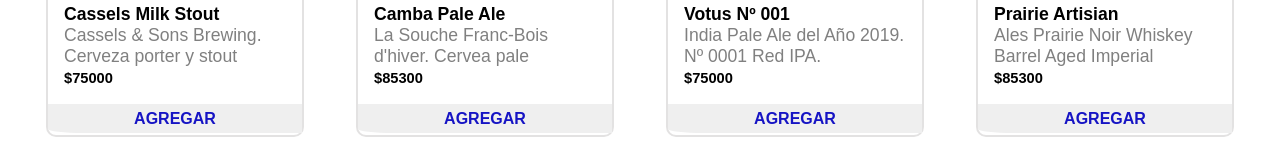
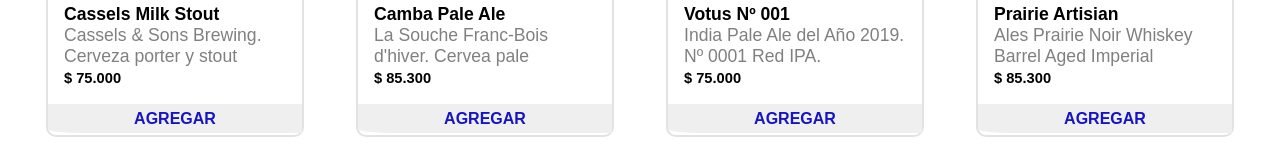
Before and after one commit to derlyvivianamurcia/mini_beer_station, a Nuxt app: page / in a window 1280 px wide. Shown: the part 422-582 px from the top of the page. Built offline with nearby package versions, Linux system fonts and the light colour scheme.

Commit message:
price format

```diff
--- a/components/shared/CardProduct/CardProduct.vue
+++ b/components/shared/CardProduct/CardProduct.vue
@@ -8,7 +8,7 @@
       <p class="product-description">{{ product.description }}</p>
       <div class="product-bottom-details">
         <div class="product-price">
-          <small>${{ product.price }}</small>
+          <small>{{ product.price  | FormatterPrice }}</small>
         </div>
       </div>
     </div>
@@ -17,12 +17,18 @@
 </template>
 
 <script>
+import FormatterPrice from "../Filters/formatterPrice";
+
 export default {
   name: "card-product",
   props: ["product"],
   data() {
     return {};
   },
+  filters: {
+    FormatterPrice,
+  },
+
 };
 </script>
 
--- /dev/null
+++ b/components/shared/Filters/formatterPrice.js
@@ -0,0 +1,8 @@
+export default function (value) {
+  const formatterPeso = new Intl.NumberFormat("es-CO", {
+    style: "currency",
+    currency: "COP",
+    minimumFractionDigits: 0,
+  });
+  return formatterPeso.format(value);
+}
```
